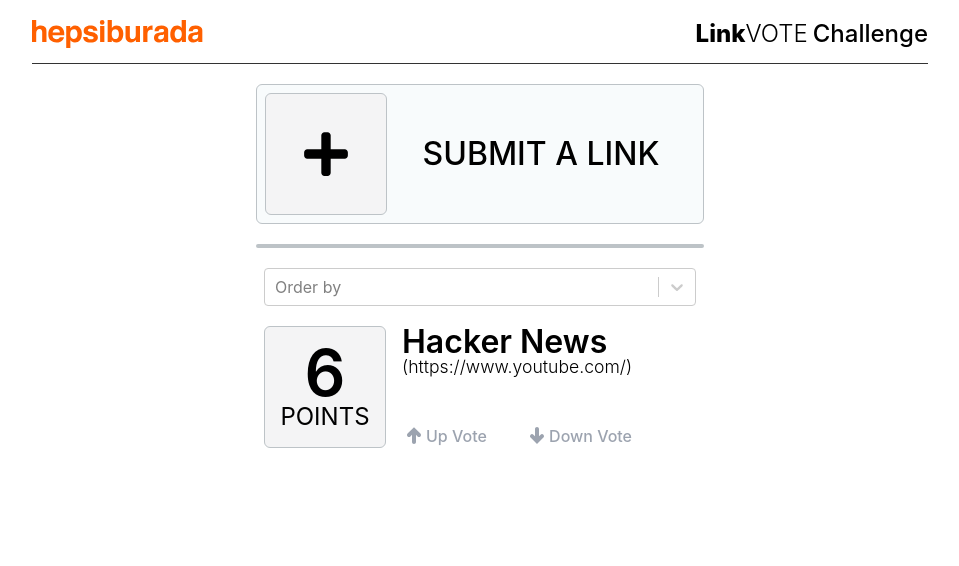
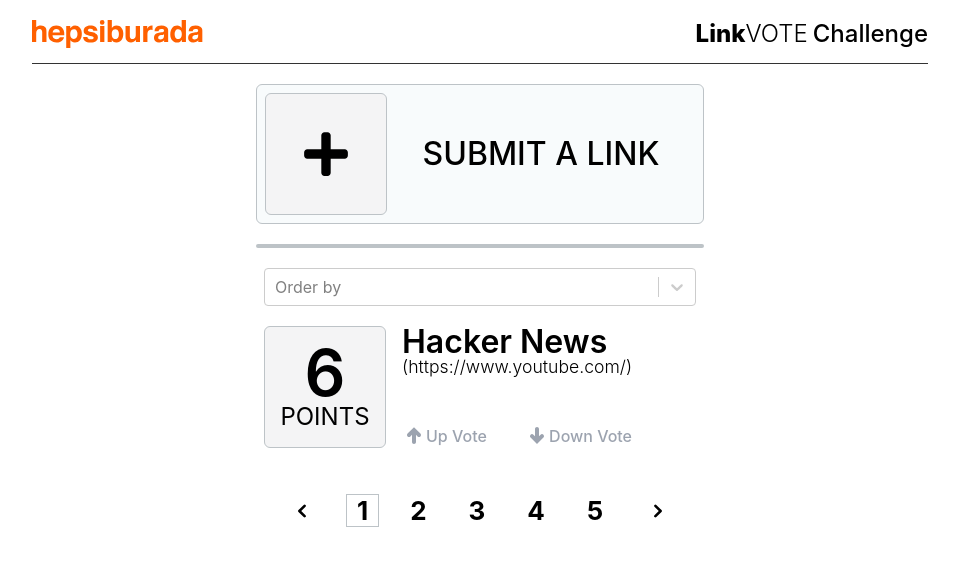
Before and after one commit to ykavi/link-vote-challenge, a React (Create React App) app: page / in a window 1280 px wide. Shown: the top 566 px of the page, without its empty margins (160-1119 px from the left). Built offline with nearby package versions, Linux system fonts and the light colour scheme.

Commit message:
paginate component created

```diff
--- a/package.json
+++ b/package.json
@@ -6,10 +6,10 @@
     "@testing-library/jest-dom": "^5.11.4",
     "@testing-library/react": "^11.1.0",
     "@testing-library/user-event": "^12.1.10",
+    "rc-pagination": "^3.1.7",
     "react": "^17.0.2",
     "react-dom": "^17.0.2",
     "react-icons": "^4.2.0",
-    "react-paginate": "^7.1.3",
     "react-router-dom": "^5.2.0",
     "react-scripts": "4.0.3",
     "react-select": "^4.3.1",
--- /dev/null
+++ b/src/molecules/paginate/index.js
@@ -0,0 +1,25 @@
+import { useState } from "react";
+import Pagination from "rc-pagination";
+import { HiChevronLeft, HiChevronRight } from "react-icons/hi";
+import "./paginate.css";
+
+const Paginate = () => {
+  const [currentPage, setCurrentPage] = useState(1);
+
+  return (
+    <Pagination
+      onChange={(p) => {
+        setCurrentPage(p);
+        console.log("onChange", p);
+      }}
+      current={currentPage}
+      total={25}
+      pageSize={5}
+      nextIcon={() => <HiChevronRight />}
+      prevIcon={() => <HiChevronLeft />}
+      showTitle={false}
+    />
+  );
+};
+
+export default Paginate;
--- /dev/null
+++ b/src/molecules/paginate/paginate.css
@@ -0,0 +1,20 @@
+ul {
+  list-style: none;
+  padding: 0;
+  display: flex;
+  font-size: 26px;
+  font-weight: bold;
+  justify-content: center;
+}
+ul li {
+  cursor: pointer;
+  display: flex;
+  align-items: center;
+  margin: 10px;
+  padding: 0 10px;
+  border: 1px solid #ffffff;
+}
+
+.rc-pagination-item-active {
+  border: solid 1px #bdc3c7;
+}
--- a/src/page/home.js
+++ b/src/page/home.js
@@ -2,6 +2,7 @@
 import Separater from "../atoms/separater";
 import SelectBox from "../molecules/selectBox";
 import PointCard from "../molecules/pointCard";
+import Paginate from "../molecules/paginate";
 import options from "../mock-data/options.json";
 
 const Home = () => {
@@ -12,6 +13,7 @@
         <Separater />
         <SelectBox options={options} />
         <PointCard />
+        <Paginate />
       </div>
     </>
   );
```
Also changed, not shown: 1 other file (tests, documents, lock files or other folders).
